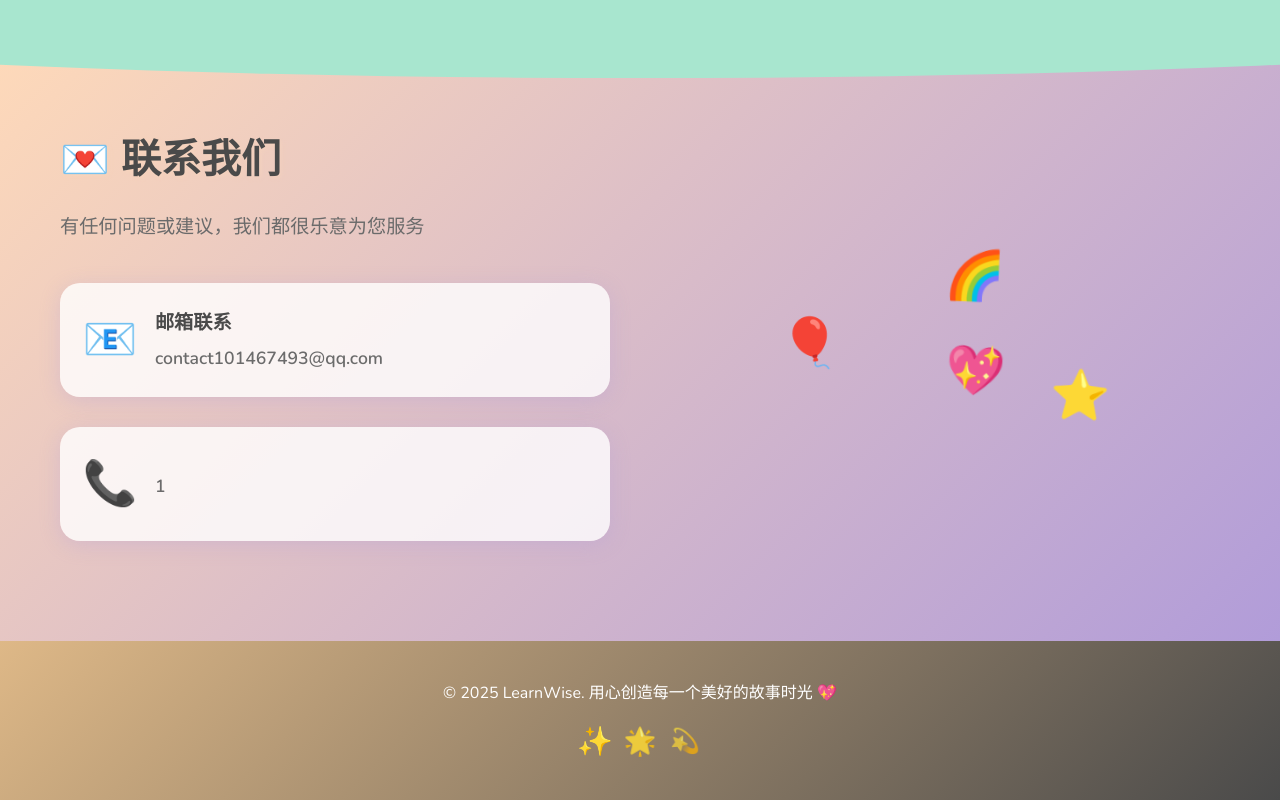
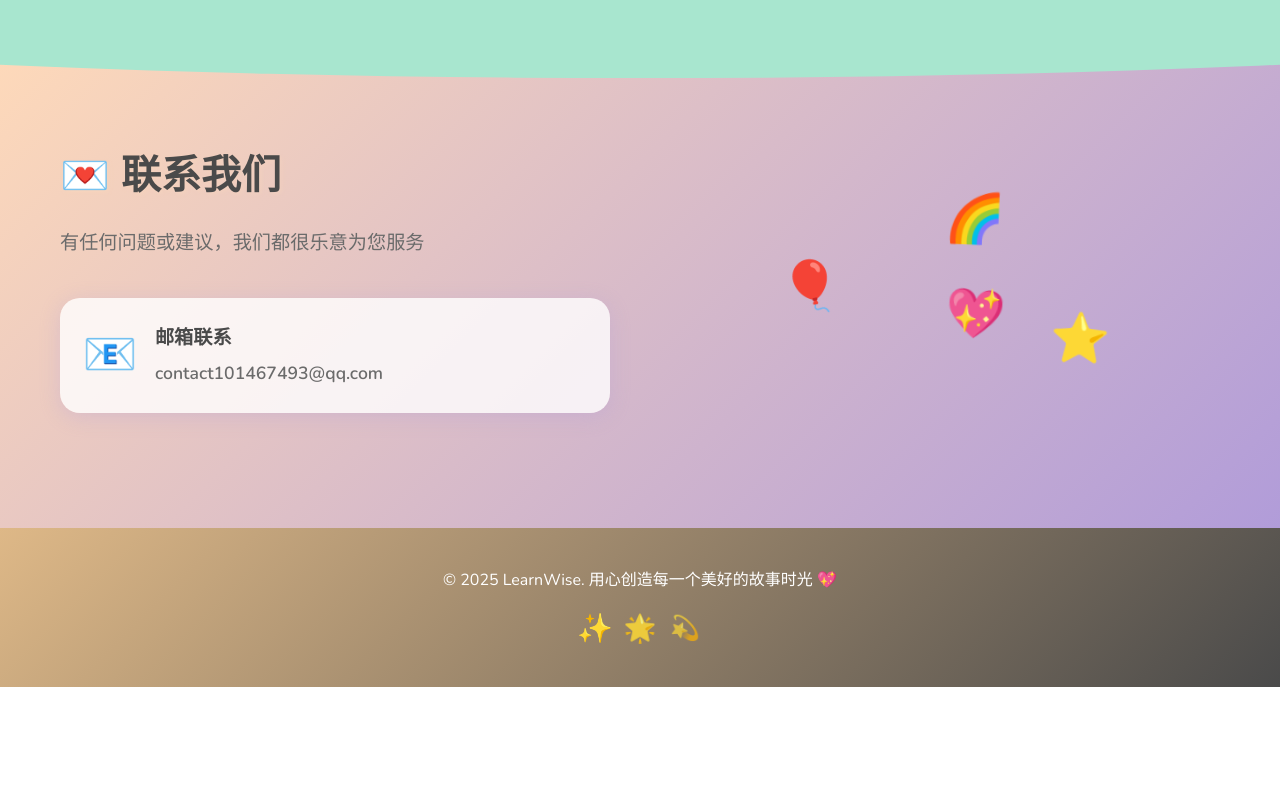
Before and after one commit to zhaozike/WEB-V1, a plain HTML site: page index.html in a window 1280 px wide. Shown: the part 2250-3050 px from the top of the page. After the commit the page ends 2937 px from the top, so only its background shows below. Drawn offline with nearby package versions, Linux system fonts and the light colour scheme.

Commit message:
Briefly describe your changes here

```diff
--- a/index.html
+++ b/index.html
@@ -159,7 +159,6 @@
         </div>
     </section>
 
-    <!-- 联系方式区域 -->
 <section id="contact" class="contact-section">
     <div class="container">
         <div class="contact-content">
@@ -172,13 +171,6 @@
                         <div class="contact-details">
                             <h4>邮箱联系</h4>
                             <a href="mailto:contact101467493@qq.com" class="contact-link">contact101467493@qq.com</a>
-                            </div>
-                        </div>
-                        <div class="contact-item">
-                            <div class="contact-icon">📞</div>
-                            <div class="contact-details">
-                                <h4></h4>
-                                <a href="1" class="contact-link">1</a>
                         </div>
                     </div>
                     </div>
```
Lines whose indentation alone changed are shown as unchanged.
